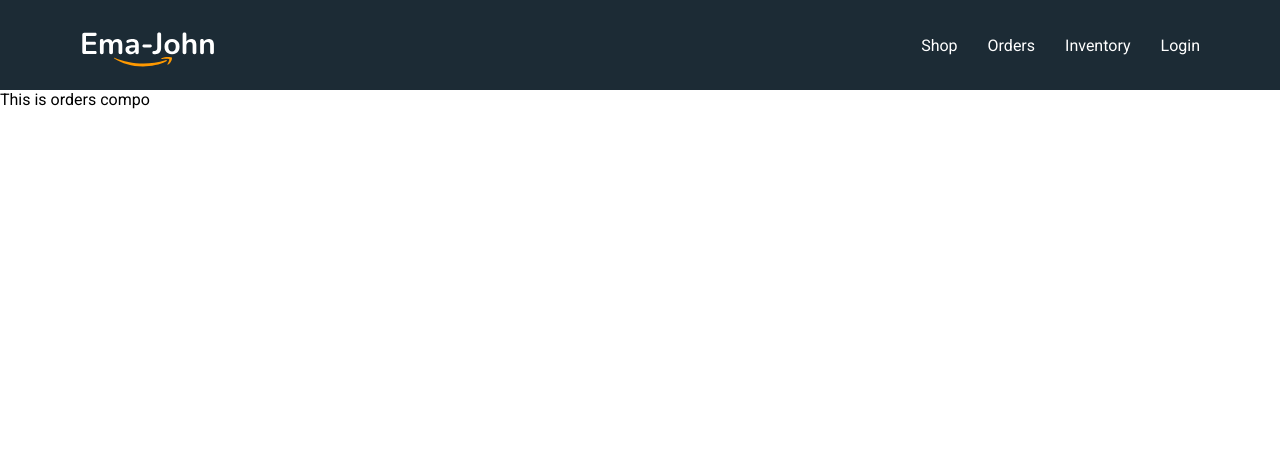
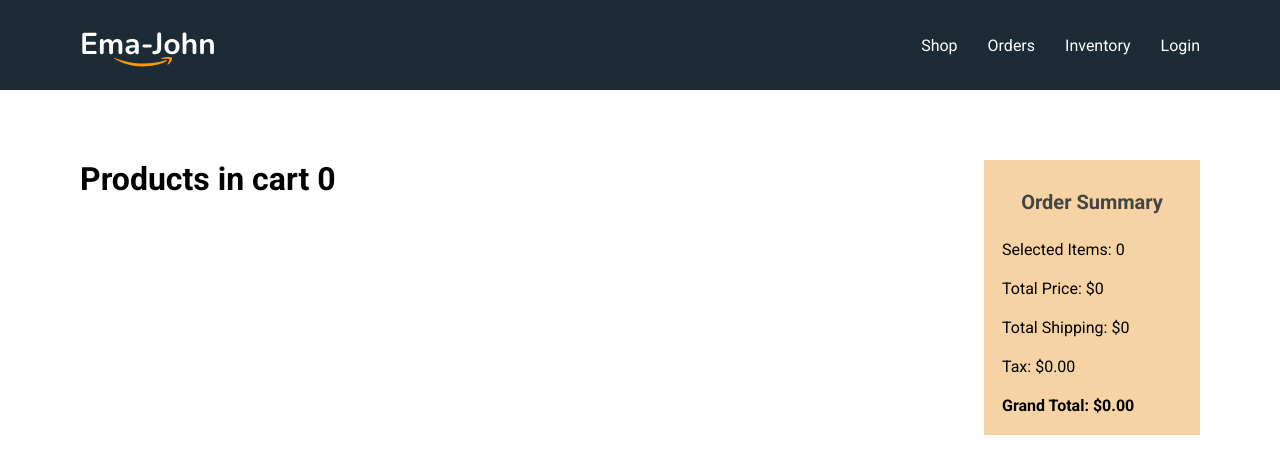
Before and after one commit to nimairoy/emazon-firebase-mongodb-client, a React (Vite) app: page /orders in a window 1280 px wide. Shown: the top 474 px of the page. Built offline with nearby package versions, Linux system fonts and the light colour scheme.

Commit message:
get the cart data from localstorage

```diff
--- /dev/null
+++ b/src/Loaders/cartProductsLoader.js
@@ -0,0 +1,31 @@
+import { getShoppingCart } from "../utilities/fakedb";
+
+const cartProductsLoaders = async() => {
+    const loadedProducts = await fetch('products.json');
+    const products = await loadedProducts.json();
+
+    // if cart data in database, you have to use async await function
+    const storedCart = getShoppingCart();
+    const savedCart = [];
+    // step 1. get id from the storedcart products
+    for(const id in storedCart){
+        // step.2 get product by the id
+        const addedProduct = products.find( product => product.id === id);
+        // step .3 check product if there is exist
+        if(addedProduct){
+            const quantity = storedCart[id];
+             addedProduct.quantity = quantity;
+            //  step .4 push the product
+            savedCart.push(addedProduct);
+        }
+    }
+    //notes:  if you need to return two or more things from a function then the way is:
+    // 1. return [firstThing, SecondThing]
+    // 2. return {firstThing, SecondThing}
+
+    // step . 5 return
+    return savedCart;
+}
+
+
+export default cartProductsLoaders;
--- a/src/components/Orders/Orders.jsx
+++ b/src/components/Orders/Orders.jsx
@@ -1,9 +1,18 @@
 import React from 'react';
+import Cart from '../Cart/Cart';
+import { useLoaderData } from 'react-router-dom';
 
 const Orders = () => {
+    const carts = useLoaderData();
+    console.log(carts)
     return (
-        <div>
-            This is orders compo
+        <div className='shop-container'>
+            <div className="products-container">
+                    <h1>Products in cart {carts.length}</h1>
+            </div>
+            <div className="cart-container">
+                <Cart cart={carts} />
+            </div>
         </div>
     );
 };
--- a/src/main.jsx
+++ b/src/main.jsx
@@ -8,6 +8,7 @@
 import Orders from './components/Orders/Orders'
 import Inventory from './components/Inventory/Inventory'
 import Login from './components/Login/Login'
+import cartProductsLoaders from './Loaders/cartProductsLoader'
 
 const router = createBrowserRouter([
   {
@@ -20,7 +21,8 @@
       },
       {
         path: '/orders',
-        element: <Orders />
+        element: <Orders />,
+        loader: cartProductsLoaders
       },
       {
         path: '/inventory',
```
